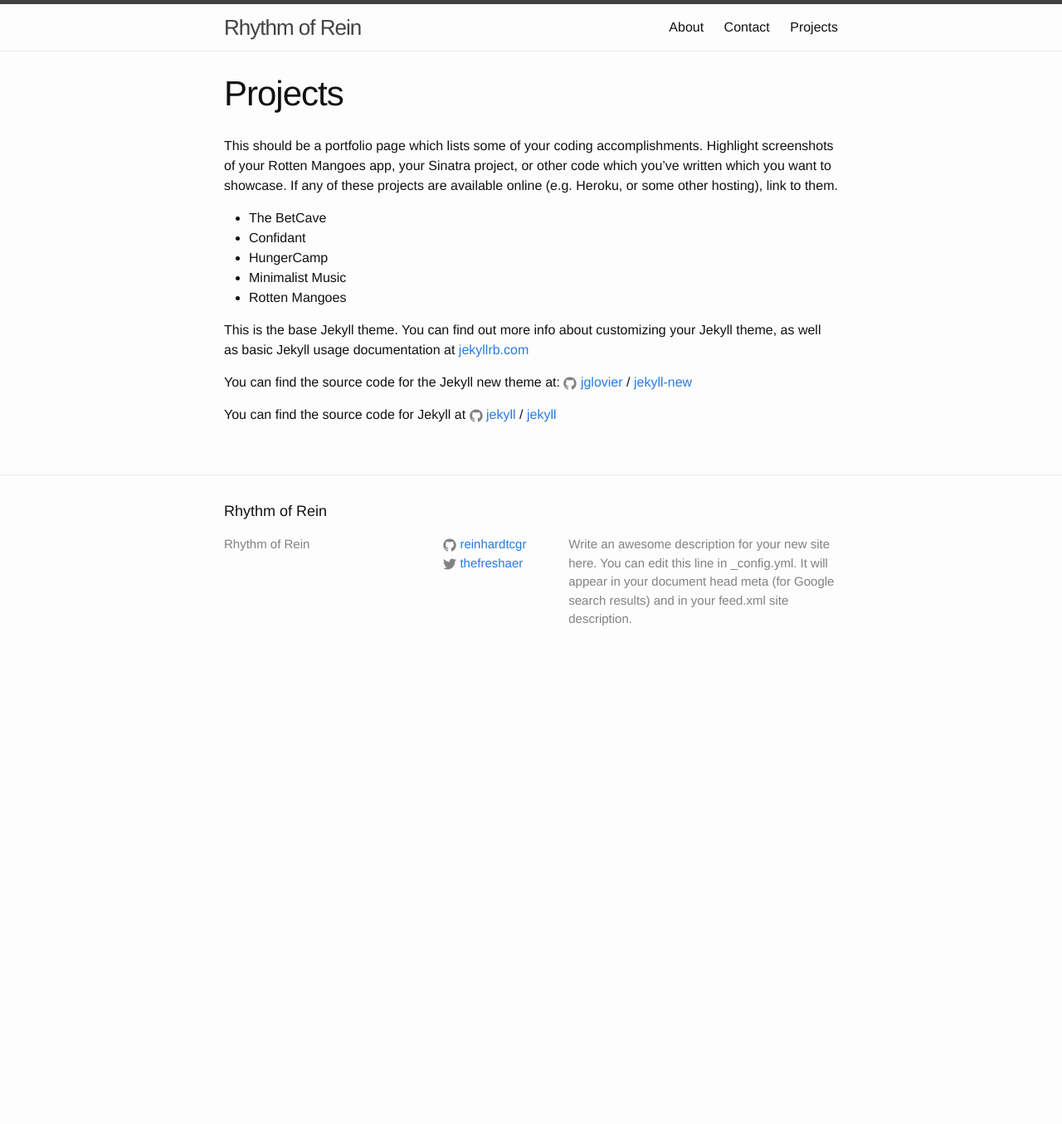
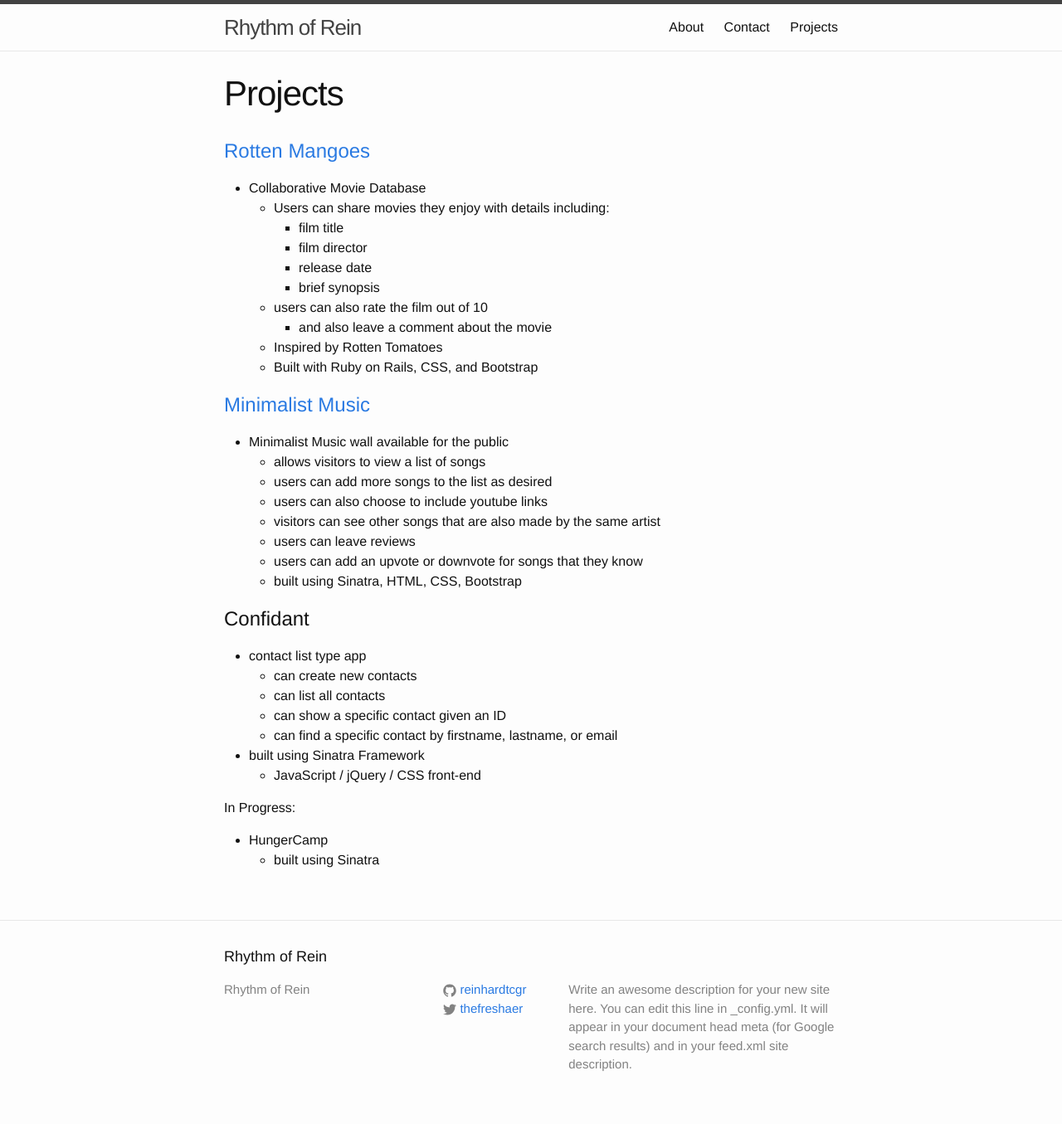
Before and after one commit to reinhardt021/reinhardt021.github.io, a Jekyll site: the page built from projects.md, in a window 1280 px wide. Shown: the whole page at 83% size. Built offline with Jekyll 4.4.1, drawn with Linux system fonts in a browser that asks for light colours; before the commit the page ends 900 px from its top, so only the background shows below that.

Commit message:
Updated the Projects page to be more precise

```diff
--- a/projects.md
+++ b/projects.md
@@ -5,23 +5,37 @@ permalink: /projects/
 ---
 
 
-This should be a portfolio page which lists some of your coding accomplishments.
-Highlight screenshots of your Rotten Mangoes app, your Sinatra project, or other code which you've written which you want to showcase.
-If any of these projects are available online (e.g. Heroku, or some other hosting), link to them.
+# [Rotten Mangoes](http://rotten-mangoes.herokuapp.com/)
+  - Collaborative Movie Database
+    - Users can share movies they enjoy with details including:
+      - film title
+      - film director
+      - release date
+      - brief synopsis
+    - users can also rate the film out of 10
+      - and also leave a comment about the movie
+    - Inspired by Rotten Tomatoes
+    - Built with Ruby on Rails, CSS, and Bootstrap
 
-- The BetCave
-- Confidant
+# [Minimalist Music](https://minimalist-music.herokuapp.com/)
+  - Minimalist Music wall available for the public
+    - allows visitors to view a list of songs
+    - users can add more songs to the list as desired
+    - users can also choose to include youtube links
+    - visitors can see other songs that are also made by the same artist
+    - users can leave reviews
+    - users can add an upvote or downvote for songs that they know
+    - built using Sinatra, HTML, CSS, Bootstrap
+
+# Confidant
+- contact list type app
+  - can create new contacts
+  - can list all contacts
+  - can show a specific contact given an ID
+  - can find a specific contact by firstname, lastname, or email
+- built using Sinatra Framework
+  - JavaScript / jQuery / CSS front-end
+
+In Progress:
 - HungerCamp
-- Minimalist Music
-- Rotten Mangoes
-
-
-This is the base Jekyll theme. You can find out more info about customizing your Jekyll theme, as well as basic Jekyll usage documentation at [jekyllrb.com](http://jekyllrb.com/)
-
-You can find the source code for the Jekyll new theme at:
-{% include icon-github.html username="jglovier" %} /
-[jekyll-new](https://github.com/jglovier/jekyll-new)
-
-You can find the source code for Jekyll at
-{% include icon-github.html username="jekyll" %} /
-[jekyll](https://github.com/jekyll/jekyll)
+  - built using Sinatra
```
